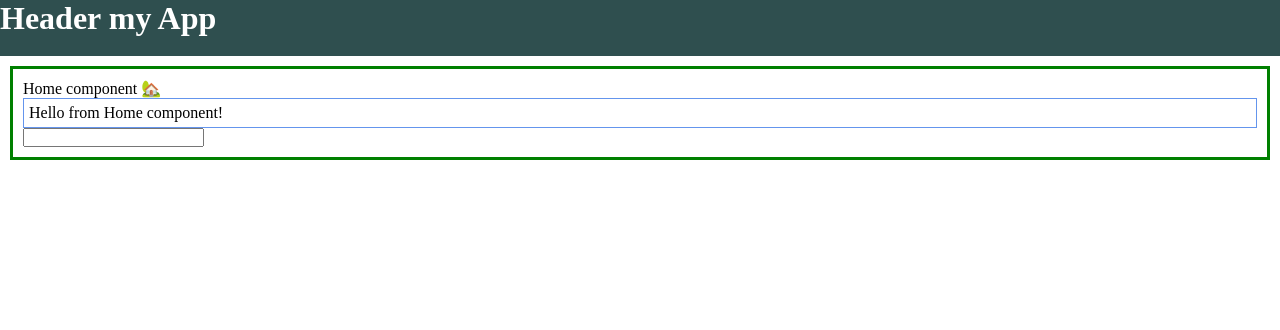
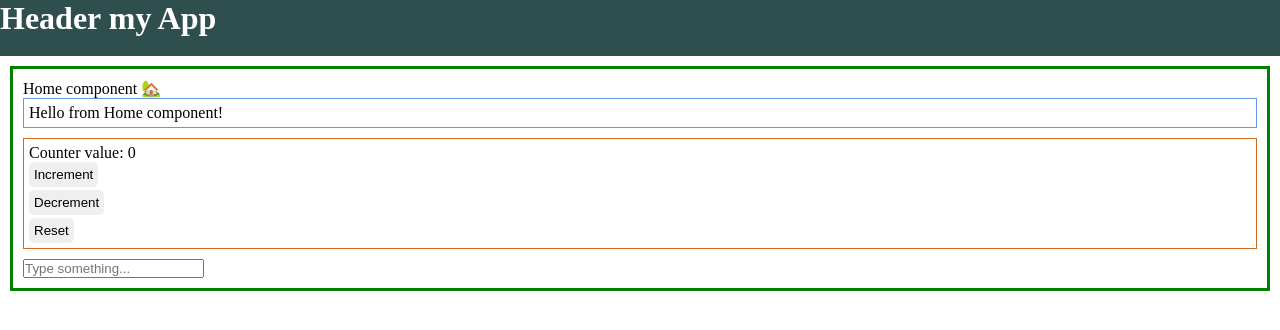
Before and after one commit to Oleg-ru/ng-cwa-y, an Angular app: page / in a window 1280 px wide. Shown: the top 330 px of the page. Built offline with nearby package versions, Linux system fonts and the light colour scheme.

Commit message:
Create component: Counter

```diff
--- /dev/null
+++ b/src/app/components/counter/counter.html
@@ -0,0 +1,8 @@
+<div class="counter">
+  <p>Counter value: {{count()}}</p>
+  <div class="btn-container">
+    <button (click)="increment()">Increment</button>
+    <button (click)="decrement()">Decrement</button>
+    <button (click)="reset()">Reset</button>
+  </div>
+</div>
--- /dev/null
+++ b/src/app/components/counter/counter.scss
@@ -0,0 +1,28 @@
+.counter {
+  padding: 5px;
+  margin: 10px 0;
+  border: 1px solid chocolate;
+}
+
+.btn-container {
+  display: flex;
+  flex-direction: column;
+  gap: 3px;
+
+  button {
+    padding: 5px;
+    width: max-content;
+    cursor: pointer;
+    border: none;
+    border-radius: 5px;
+
+    &:active {
+      background-color: lightskyblue;
+      transform: scale(0.95);
+    }
+    &:hover {
+      background-color: chocolate;
+      color: white;
+    }
+  }
+}
--- /dev/null
+++ b/src/app/components/counter/counter.ts
@@ -0,0 +1,21 @@
+import { Component, signal } from '@angular/core';
+
+@Component({
+  selector: 'app-counter',
+  imports: [],
+  templateUrl: './counter.html',
+  styleUrl: './counter.scss',
+})
+export class Counter {
+  protected count = signal(0);
+
+  protected increment() {
+    this.count.update(prev => prev + 1);
+  }
+  protected decrement() {
+    this.count.set(this.count() - 1);
+  }
+  protected reset() {
+    this.count.set(0);
+  }
+}
--- a/src/app/home/home.html
+++ b/src/app/home/home.html
@@ -1,5 +1,6 @@
 <div class="home">
   <p>Home component 🏡</p>
   <app-greeting [message]="message()"/>
-  <input type="text" (keyup)="keyUpHandler($event)">
+  <app-counter />
+  <input type="text" placeholder="Type something..." (keyup)="keyUpHandler($event)">
 </div>
--- a/src/app/home/home.ts
+++ b/src/app/home/home.ts
@@ -1,9 +1,10 @@
 import { Component, signal } from '@angular/core';
 import { Greeting } from '../components/greeting/greeting';
+import { Counter } from '../components/counter/counter';
 
 @Component({
   selector: 'app-home',
-  imports: [Greeting],
+  imports: [Greeting, Counter],
   templateUrl: './home.html',
   styleUrl: './home.scss',
 })
```
Also changed, not shown: 1 other file (tests, documents, lock files or other folders).
